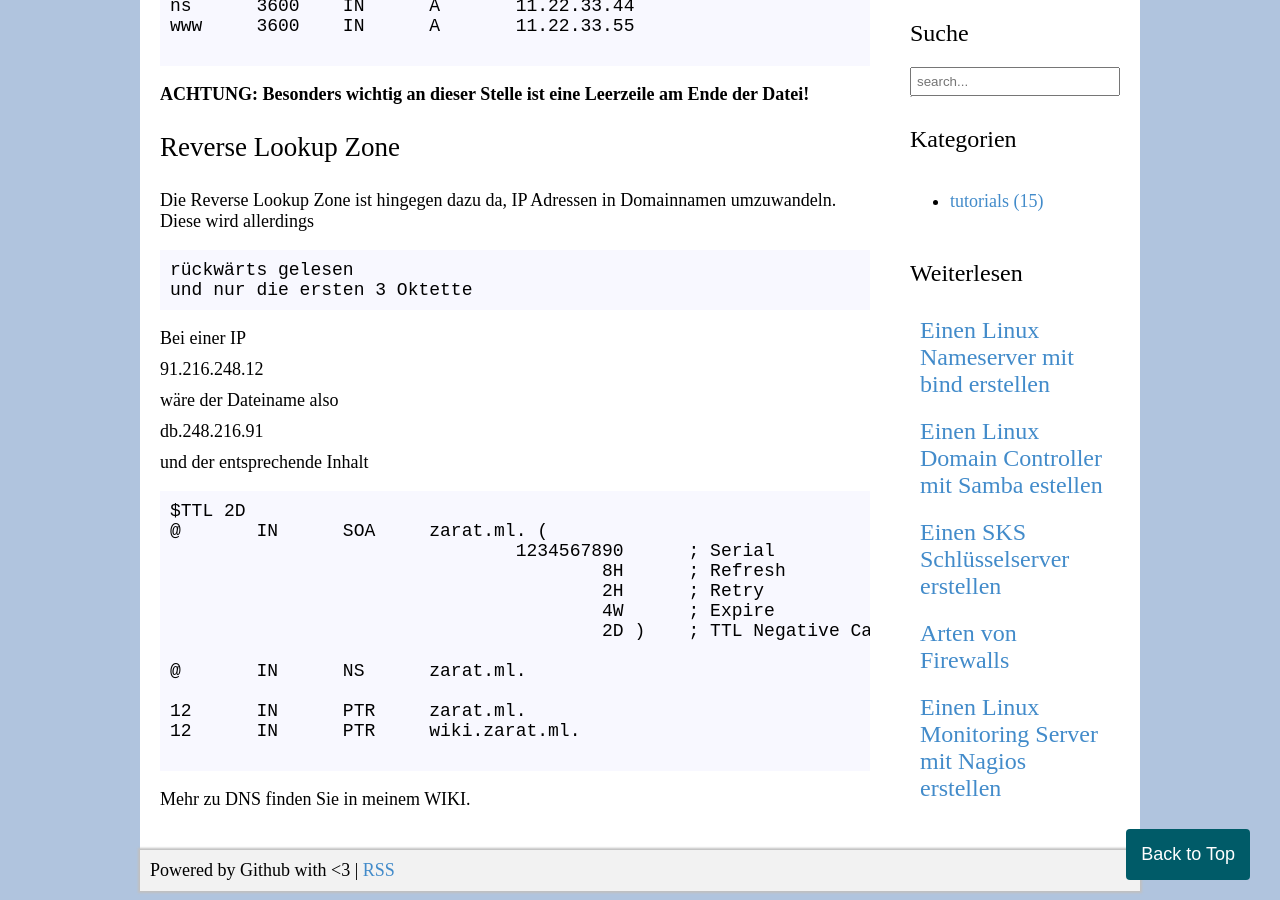
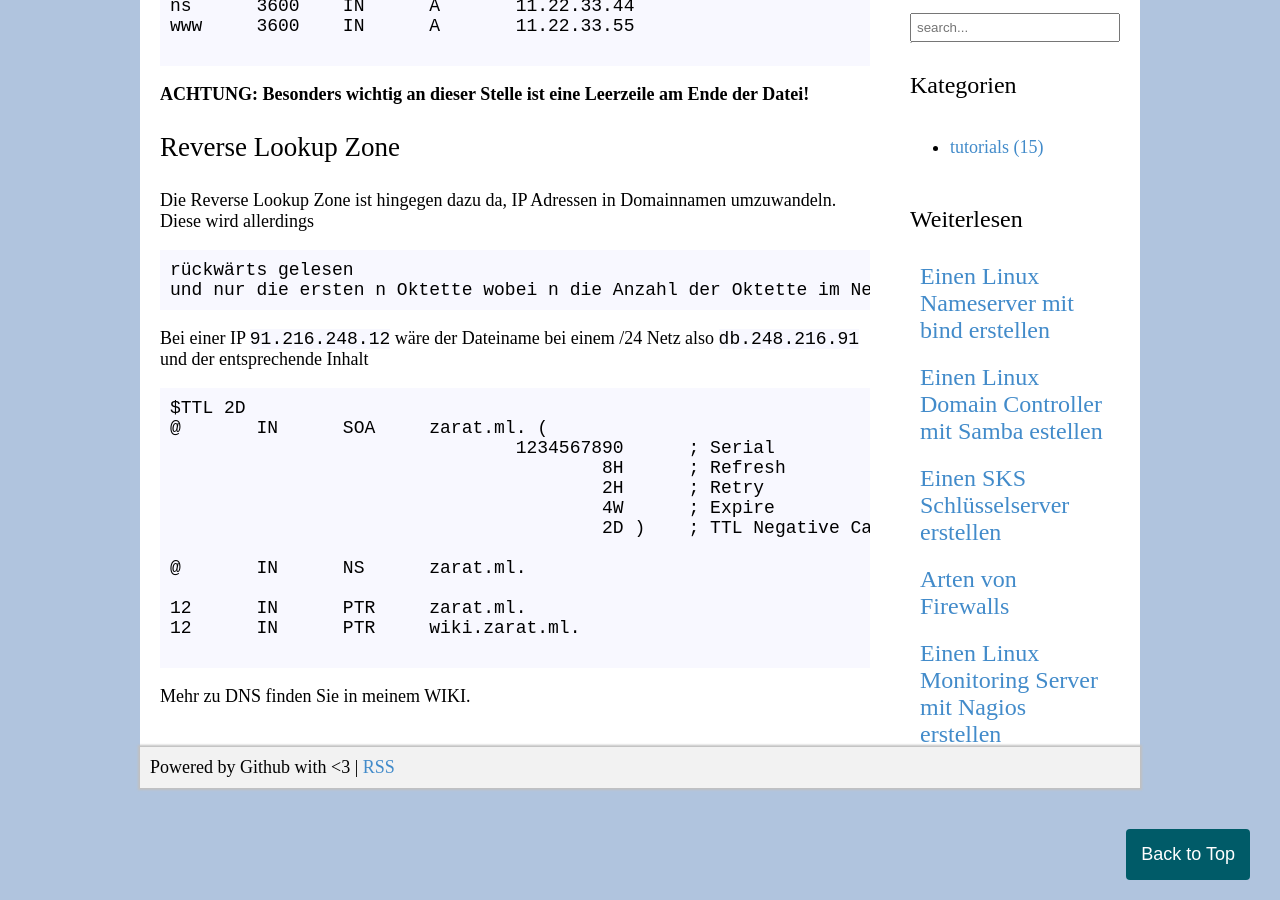
Before and after one commit to zarat/zarat.github.io, a Jekyll site: the page built from _posts/2018-05-26-nameserver.markdown, in a window 1280 px wide and 900 px high, scrolled down 2016 px. Built offline with Jekyll 4.4.1, drawn with Linux system fonts in a browser that asks for light colours.

Commit message:
Update 2018-05-26-nameserver.markdown

```diff
--- a/_posts/2018-05-26-nameserver.markdown
+++ b/_posts/2018-05-26-nameserver.markdown
@@ -81,17 +81,9 @@ www     3600    IN      A       11.22.33.55
 Die Reverse Lookup Zone ist hingegen dazu da, IP Adressen in Domainnamen umzuwandeln. Diese wird allerdings
 
     rückwärts gelesen
-    und nur die ersten 3 Oktette
+    und nur die ersten n Oktette wobei n die Anzahl der Oktette im Netzanteil entspricht. Bei einer /24 IP wären das 3.
 
-Bei einer IP
-
-91.216.248.12
-
-wäre der Dateiname also
-
-db.248.216.91
-
-und der entsprechende Inhalt
+Bei einer IP <code>91.216.248.12</code> wäre der Dateiname bei einem /24 Netz also <code>db.248.216.91</code> und der entsprechende Inhalt
 
 <pre>$TTL 2D
 @       IN      SOA     zarat.ml. (
```
